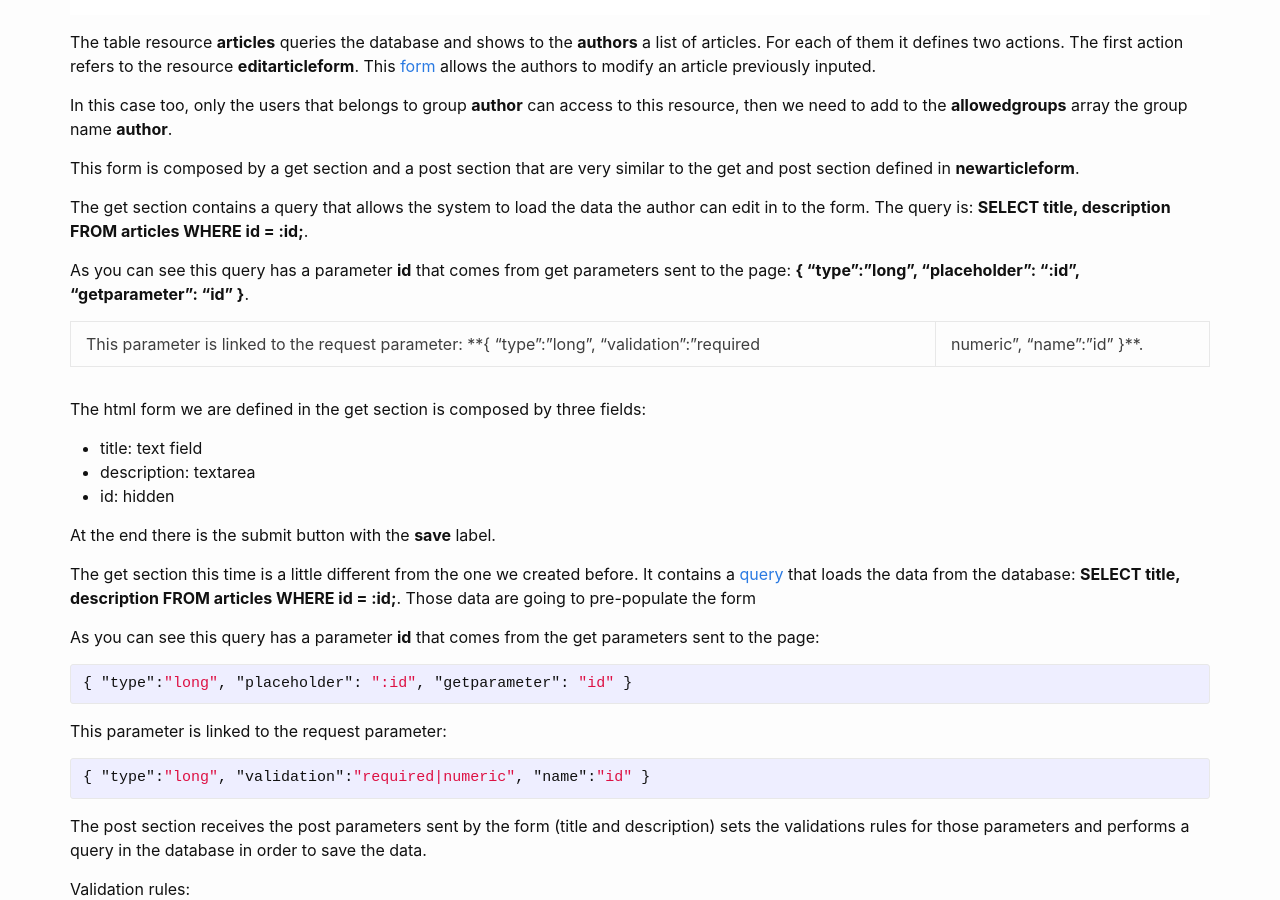
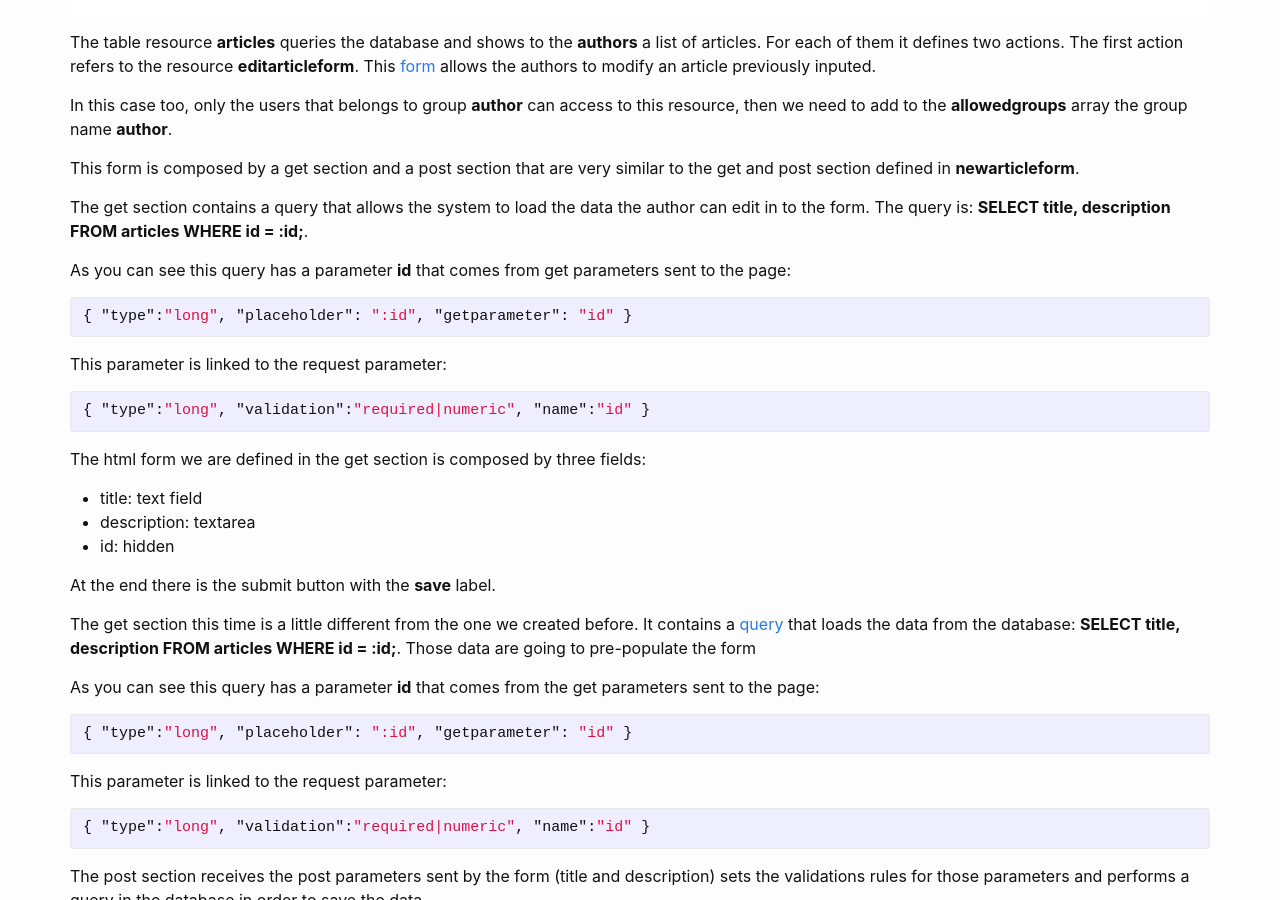
Before and after one commit to fabiomattei/uddocs, a Jekyll site: the page built from _tutorials/crud.md, in a window 1280 px wide and 900 px high, scrolled down 6183 px. Built offline with Jekyll 4.4.1, drawn with Linux system fonts in a browser that asks for light colours.

Commit message:
updating article

```diff
--- a/_tutorials/crud.md
+++ b/_tutorials/crud.md
@@ -206,9 +206,17 @@ This form is composed by a get section and a post section that are very similar
 
 The get section contains a query that allows the system to load the data the author can edit in to the form. The query is: **SELECT title, description FROM articles WHERE id = :id;**.
 
-As you can see this query has a parameter **id** that comes from get parameters sent to the page: **{ "type":"long", "placeholder": ":id", "getparameter": "id" }**.
+As you can see this query has a parameter **id** that comes from get parameters sent to the page:
 
-This parameter is linked to the request parameter: **{ "type":"long", "validation":"required|numeric", "name":"id" }**.
+{% highlight json %}
+{ "type":"long", "placeholder": ":id", "getparameter": "id" }
+{% endhighlight %}
+
+This parameter is linked to the request parameter:
+
+{% highlight json %}
+{ "type":"long", "validation":"required|numeric", "name":"id" }
+{% endhighlight %}
 
 The html form we are defined in the get section is composed by three fields:
 
```
